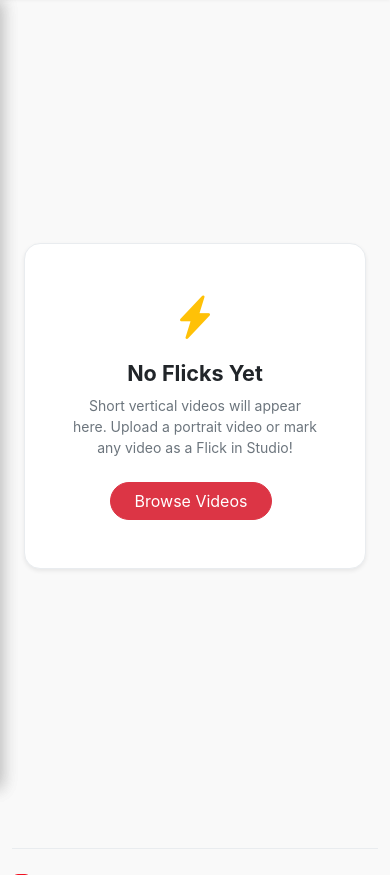
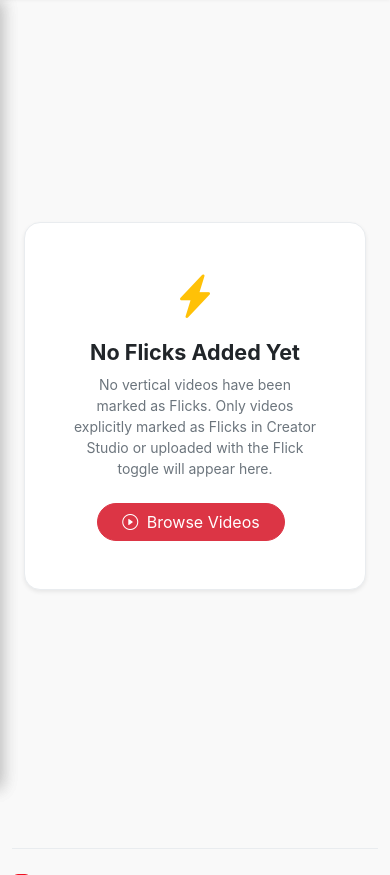
Before and after one commit to code-with-varun/showcase, a PHP site: page /flicks in a window 390 px wide. Shown: the part 56-931 px from the top of the page. Run offline with PHP 8.4, Linux system fonts and the light colour scheme; tables that the repository leaves empty hold one stand-in row (values such as "Sample post").

Commit message:
fix(flicks): remove fallback demo videos and elevate mobile action buttons for easy thumb tapping

```diff
--- a/flicks.php
+++ b/flicks.php
@@ -34,23 +34,6 @@ $flicksStmt = $pdo->prepare("
 $flicksStmt->execute();
 $flicks = $flicksStmt->fetchAll(PDO::FETCH_ASSOC);
 
-// If no flicks are marked is_flick=1 yet, fetch any short/portrait videos or recent videos as fallback demo
-$isFallbackDemo = false;
-if (empty($flicks)) {
-    $fallbackStmt = $pdo->prepare("
-        SELECT id, title, slug, description, copyright_info, file_path, file_name,
-               file_size, thumbnail_path, duration_seconds, views_count, likes_count,
-               visibility, created_at
-        FROM assets
-        WHERE asset_type = 'video' AND $whereClause
-        ORDER BY created_at DESC
-        LIMIT 10
-    ");
-    $fallbackStmt->execute();
-    $flicks = $fallbackStmt->fetchAll(PDO::FETCH_ASSOC);
-    $isFallbackDemo = true;
-}
-
 // If specific flick requested, reorder to put that flick first
 if ($requestedSlug !== '') {
     $foundIdx = -1;
@@ -79,24 +62,19 @@ include __DIR__ . '/includes/sidebar.php';
 ?>
 
 <div class="flicks-wrapper">
-  <!-- Desktop / Header Info Banner (Only when demo fallback is active) -->
-  <?php if ($isFallbackDemo && $isAdmin): ?>
-    <div class="alert alert-info alert-dismissible fade show mb-2 small shadow-sm mx-auto" style="max-width: 500px;" role="alert">
-      <i class="bi bi-info-circle-fill me-1"></i>
-      <strong>Creator Note:</strong> No videos are marked as <strong>Flicks</strong> yet. Showing recent videos as preview. You can mark any video as a Flick in <a href="<?= $baseUrl ?>/studio.php" class="alert-link">Creator Studio</a>.
-      <button type="button" class="btn-close" data-bs-dismiss="alert" aria-label="Close"></button>
-    </div>
-  <?php endif; ?>
-
   <?php if (empty($flicks)): ?>
-    <div class="container py-5 text-center">
+    <div class="container py-5 text-center my-auto">
       <div class="p-5 bg-white border border-light-subtle rounded-4 shadow-sm mx-auto" style="max-width: 520px;">
         <i class="bi bi-lightning-charge-fill display-1 text-warning mb-3 d-block"></i>
-        <h4 class="fw-bold text-dark mb-2">No Flicks Yet</h4>
-        <p class="text-secondary small mb-4">Short vertical videos will appear here. Upload a portrait video or mark any video as a Flick in Studio!</p>
-        <a href="<?= $baseUrl ?>/videos" class="btn btn-danger rounded-pill px-4 me-2">Browse Videos</a>
+        <h4 class="fw-bold text-dark mb-2">No Flicks Added Yet</h4>
+        <p class="text-secondary small mb-4">No vertical videos have been marked as Flicks. Only videos explicitly marked as Flicks in Creator Studio or uploaded with the Flick toggle will appear here.</p>
+        <a href="<?= $baseUrl ?>/videos" class="btn btn-danger rounded-pill px-4 me-2">
+          <i class="bi bi-play-circle me-1"></i> Browse Videos
+        </a>
         <?php if ($isAdmin): ?>
-          <a href="<?= $baseUrl ?>/studio.php" class="btn btn-outline-dark rounded-pill px-4">Studio</a>
+          <a href="<?= $baseUrl ?>/studio.php" class="btn btn-outline-dark rounded-pill px-4">
+            <i class="bi bi-camera-reels me-1"></i> Creator Studio
+          </a>
         <?php endif; ?>
       </div>
     </div>
```
Also changed, not shown: css/youtube.css (+26 -4 lines).
